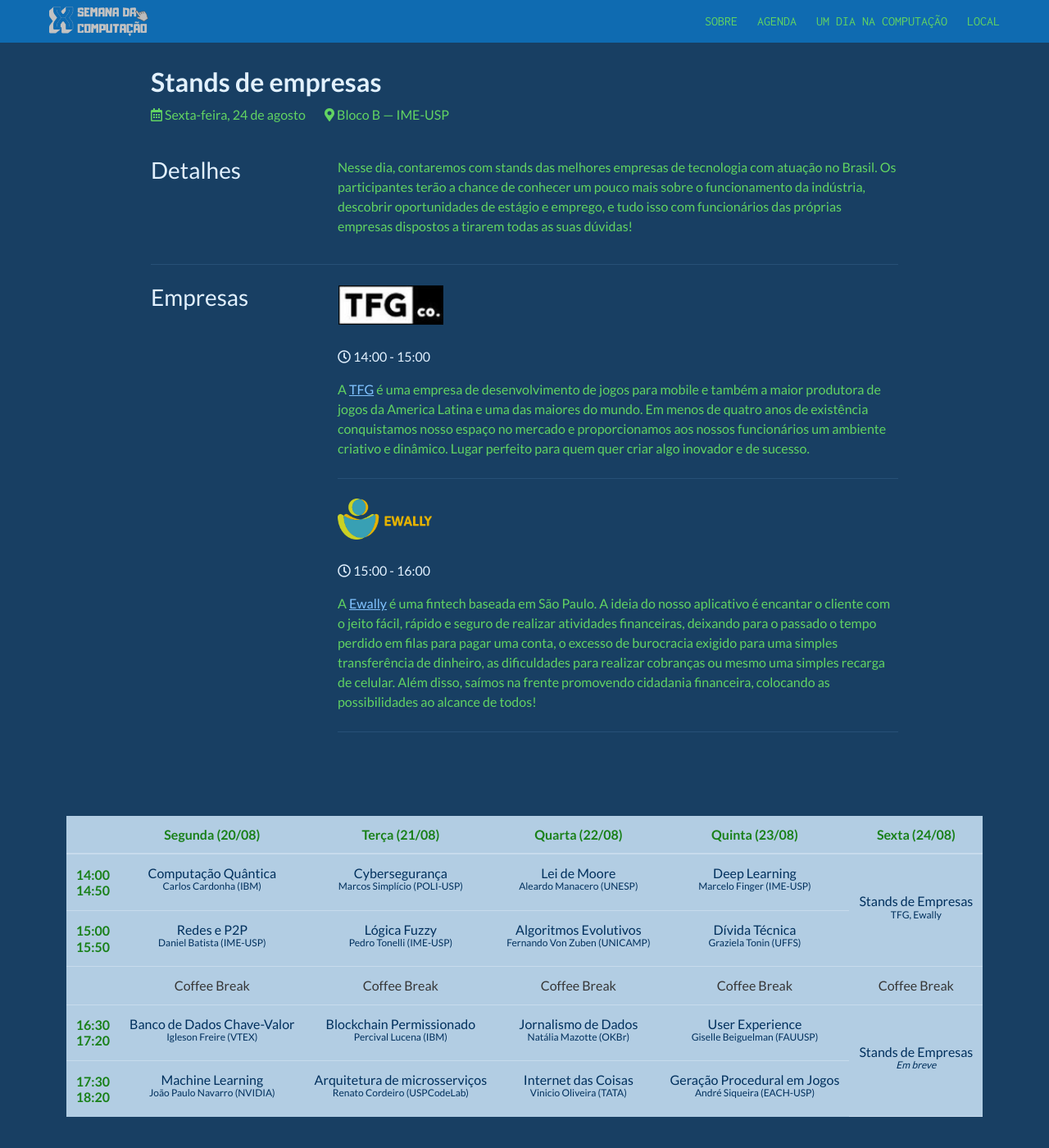
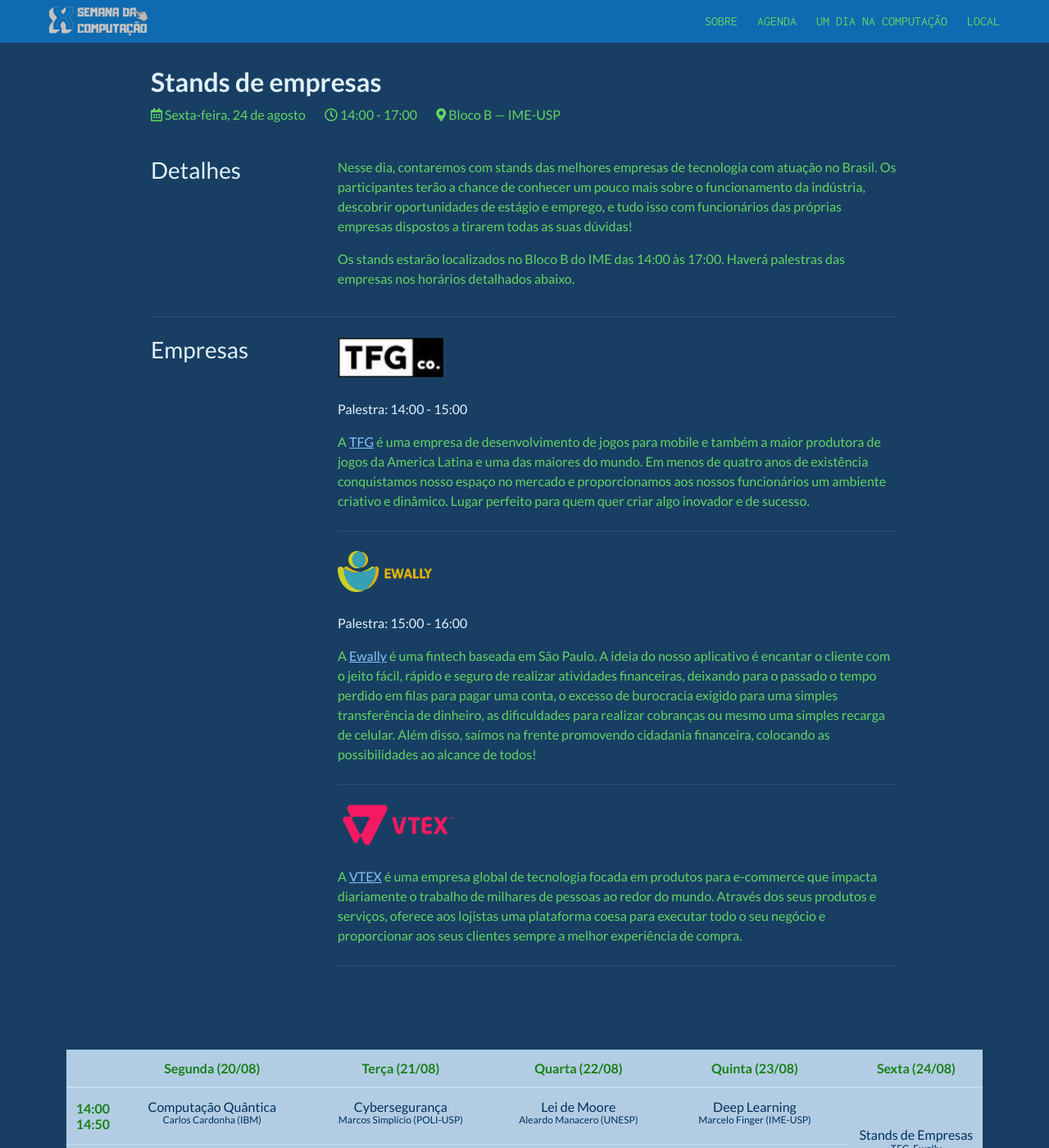
Before and after one commit to SemanaDaComputacao/site, a Jekyll site: the page built from stands-de-empresas.html, in a window 1280 px wide and 1400 px high. Shown: the whole window at 82% size. Built offline with Jekyll 4.4.1, drawn with Linux system fonts in a browser that asks for light colours; nearby versions of some CDN libraries.

Commit message:
Atualiza stand de empresas

```diff
--- a/_data/programacao.yml
+++ b/_data/programacao.yml
@@ -65,6 +65,6 @@ sexta:
     - false
     - Coffee Break
     - nome: Stands de Empresas
-      palestrante: _Em breve_
+      palestrante: VTEX
       link: stands-de-empresas
     - false
--- a/stands-de-empresas.html
+++ b/stands-de-empresas.html
@@ -4,15 +4,23 @@ title: >
     Stands de empresas
 summary: >
     Nesse dia, contaremos com stands das melhores empresas de tecnologia com atuação no Brasil. Os participantes terão a chance de conhecer um pouco mais sobre o funcionamento da indústria, descobrir oportunidades de estágio e emprego, e tudo isso com funcionários das próprias empresas dispostos a tirarem todas as suas dúvidas!
+
+     Os stands estarão localizados no Bloco B do IME das 14:00 às 17:00. Haverá palestras das empresas nos horários detalhados abaixo.
 speakers:
     - name: TFG
       description: A [TFG](https://www.tfgco.com/) é uma empresa de desenvolvimento de jogos para mobile e também a maior produtora de jogos da America Latina e uma das maiores do mundo. Em menos de quatro anos de existência conquistamos nosso espaço no mercado e proporcionamos aos nossos funcionários um ambiente criativo e dinâmico. Lugar perfeito para quem quer criar algo inovador e de sucesso.
       time: 14:00 - 15:00
       picture: tfg.png
+      link: https://www.tfgco.com/
     - name: Ewally
       description: A [Ewally](https://ewally.com.br/) é uma fintech baseada em São Paulo. A ideia do nosso aplicativo é encantar o cliente com o jeito fácil, rápido e seguro de realizar atividades financeiras, deixando para o passado o tempo perdido em filas para pagar uma conta, o excesso de burocracia exigido para uma simples transferência de dinheiro, as dificuldades para realizar cobranças ou mesmo uma simples recarga de celular. Além disso, saímos na frente promovendo cidadania financeira, colocando as possibilidades ao alcance de todos!
       time: 15:00 - 16:00
       picture: ewally.png
+      link: https://ewally.com.br/
+    - name: VTEX
+      description: A [VTEX](https://www.vtex.com/pt-br/) é uma empresa global de tecnologia focada em produtos para e-commerce que impacta diariamente o trabalho de milhares de pessoas ao redor do mundo. Através dos seus produtos e serviços, oferece aos lojistas uma plataforma coesa para executar todo o seu negócio e proporcionar aos seus clientes sempre a melhor experiência de compra.
+      picture: vtex.png
+      link: https://www.vtex.com/pt-br/
 date: Sexta-feira, 24 de agosto
 ---
 <div class="body">
@@ -23,6 +31,7 @@ date: Sexta-feira, 24 de agosto
 
             <div class="lecture-subtitle">
                 <span><i class="far fa-calendar-alt"></i> {{ page.date }}</span>
+                <span><i class="far fa-clock"></i> 14:00 - 17:00</span>
                 <span><i class="fa fa-map-marker-alt"></i> Bloco B &mdash; IME-USP</span>
             </div>
 
@@ -45,12 +54,14 @@ date: Sexta-feira, 24 de agosto
                             <div class="media">
                                 <div class="media-left">
                                     <figure class="image">
-                                        <img src="{{site.baseurl}}/images/patrocinio/{{ speaker.picture }}" alt="{{ speaker.name }}" style="max-width: 100%; height: 50px; width: unset;" />
+                                        <a href="{{ speaker.link }}"><img src="{{site.baseurl}}/images/patrocinio/{{ speaker.picture }}" alt="{{ speaker.name }}" style="max-width: 100%; height: 50px; width: unset;" /></a>
                                     </figure>
                                 </div>
                             </div>
 
-                            <p class="has-text-white"><i class="far fa-clock"></i> {{ speaker.time }}</p>
+                            {% if speaker.time %}
+                            <p class="has-text-white"> Palestra: {{ speaker.time }}</p>
+                            {% endif %}
                             <div class="content">
                                 {{ speaker.description | markdownify }}
                             </div>
```
Also changed, not shown: _layouts/stands.html (deleted, +0 -66 lines).
